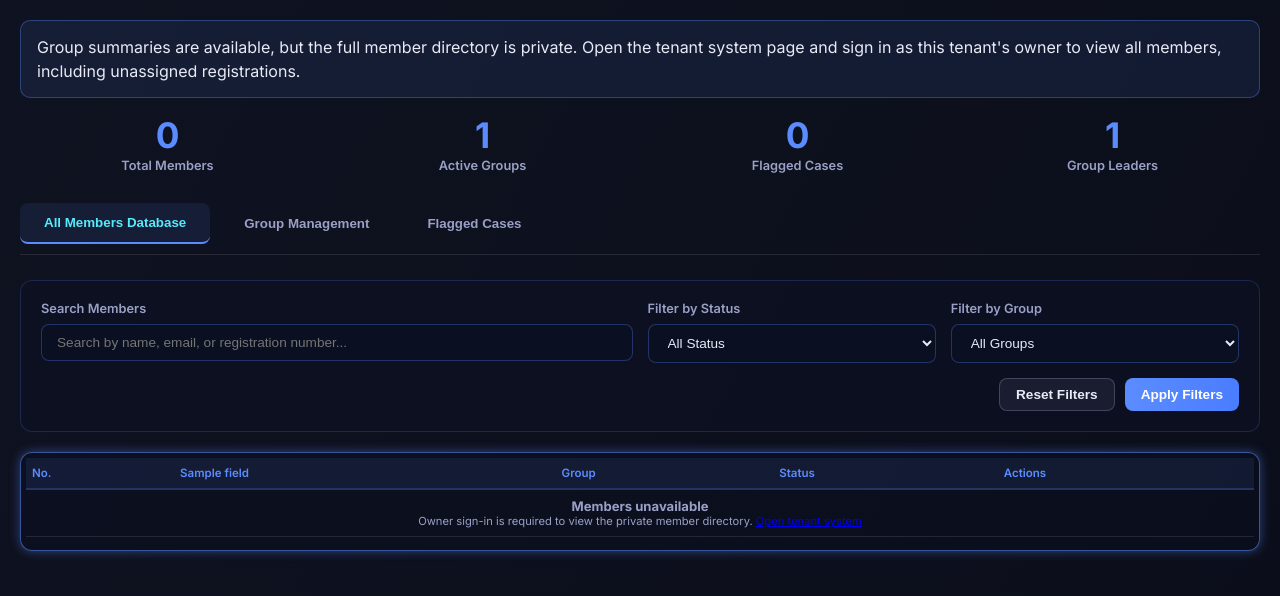
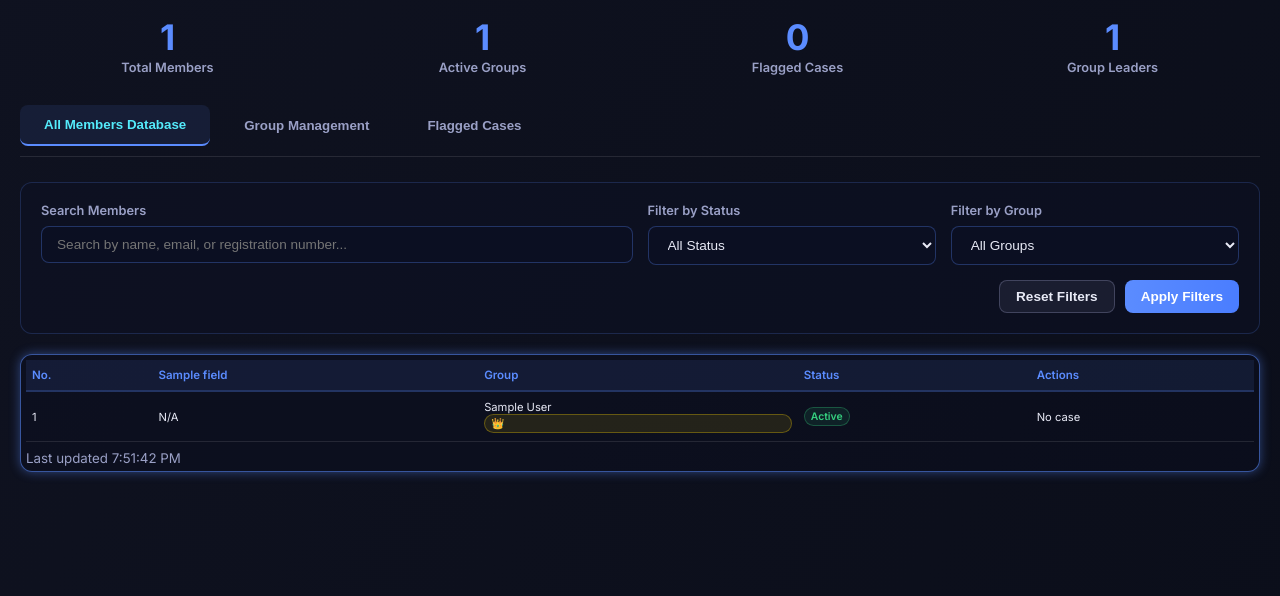
Before and after one commit to malocollective5core18-hue/uni-cot, a Django app: page /groups/ in a window 1280 px wide. Shown: the part 95-691 px from the top of the page. Run offline with Django 5.2, Linux system fonts and the light colour scheme; tables that the repository leaves empty hold one stand-in row (values such as "Sample post"); parts of the project's set-up code (start-up, migrations or seed data) failed here and were passed over.

Commit message:
[P0-1] expose grouped members on public page

```diff
--- a/mysite/core/views.py
+++ b/mysite/core/views.py
@@ -1624,7 +1624,10 @@ def api_groups(request, *args, **kwargs):
                     legacy_users = (
                         _scope_users_queryset(request)
                         .filter(group_name__in=list(names_to_ids.keys()), is_active=True)
-                        .only('id', 'group_name')
+                        .only(
+                            'id', 'full_name', 'registration_number', 'phone',
+                            'group_name', 'case_info', 'status',
+                        )
                         .order_by('group_name', 'id')
                     )
                     for user in legacy_users:
@@ -1639,24 +1642,34 @@ def api_groups(request, *args, **kwargs):
                             'joined_at': None,
                         })
 
-                # The public groups screen may show names for members already
-                # exposed by that group, but never the protected user-directory
-                # fields (email, phone, or registration number). One bulk
-                # lookup prevents an N+1 query per group member.
+                # The groups page is a public, tenant-scoped directory of
+                # members assigned to a group. Keep unassigned users private,
+                # but include the public contact/details needed by fellow
+                # members. One bulk lookup prevents an N+1 query per member.
                 member_ids = {
                     entry['user_id']
                     for entries in members_by_group.values()
                     for entry in entries
                 }
                 display_names = {
-                    user.id: user.full_name
+                    user.id: user
                     for user in _scope_users_queryset(request)
                     .filter(id__in=member_ids, is_active=True)
-                    .only('id', 'full_name')
+                    .only(
+                        'id', 'full_name', 'registration_number', 'phone',
+                        'group_name', 'case_info', 'status',
+                    )
                 }
                 for entries in members_by_group.values():
                     for entry in entries:
-                        entry['display_name'] = display_names.get(entry['user_id'], 'Member')
+                        user = display_names.get(entry['user_id'])
+                        entry['display_name'] = getattr(user, 'full_name', None) or 'Member'
+                        entry['full_name'] = entry['display_name']
+                        entry['registration_number'] = getattr(user, 'registration_number', '') or ''
+                        entry['phone'] = getattr(user, 'phone', '') or ''
+                        entry['group_name'] = getattr(user, 'group_name', '') or ''
+                        entry['case_info'] = getattr(user, 'case_info', '') or ''
+                        entry['status'] = getattr(user, 'status', 'active') or 'active'
 
             data = [
                 _serialize_group(
--- a/templates/groups.html
+++ b/templates/groups.html
@@ -1162,12 +1162,6 @@
 
     <!-- Main Content -->
     <div class="main-container">
-        {% if not owner_directory_access %}
-        <div id="ownerDirectoryNotice" role="status" style="margin-bottom:20px; padding:14px 16px; border:1px solid rgba(91,140,255,.35); border-radius:10px; background:rgba(91,140,255,.10); color:var(--text); line-height:1.5;">
-            Group summaries are available, but the full member directory is private. Open the tenant system page and sign in as this tenant's owner to view all members, including unassigned registrations.
-            {% if tenant_base_path %}<a href="{{ tenant_base_path }}/system/" style="color:#8eb0ff; font-weight:700;">Open tenant system</a>{% endif %}
-        </div>
-        {% endif %}
         <!-- Stats Overview -->
         <div class="stats-container">
             <div class="stat-item">
@@ -1419,8 +1413,8 @@
         const INDEX_URL = TENANT_BASE_PATH ? `${TENANT_BASE_PATH}/system/` : "/system/";
         const API_BASE_URL = TENANT_BASE_PATH ? `${TENANT_BASE_PATH}/api` : '/api';
         const OWNER_DIRECTORY_ACCESS = {{ owner_directory_access|yesno:"true,false" }};
-        let membersLoadState = OWNER_DIRECTORY_ACCESS ? 'loading' : 'error';
-        let membersLoadError = OWNER_DIRECTORY_ACCESS ? null : { status: 403 };
+        let membersLoadState = 'loading';
+        let membersLoadError = null;
         let membersLastUpdatedAt = null;
 
         function setMembersLoadState(state, error = null) {
@@ -1429,10 +1423,6 @@
             const hint = document.getElementById('membersLastUpdated');
             if (hint && membersLastUpdatedAt) hint.textContent = `Last updated ${membersLastUpdatedAt.toLocaleTimeString()}`;
             loadMembersTable();
-        }
-
-        function membersSystemLink() {
-            return INDEX_URL ? `<a href="${INDEX_URL}">Open tenant system</a>` : '';
         }
 
         function publishTenantMutation(path) {
@@ -1936,9 +1926,7 @@
 
         function explainMemberAccessError(error) {
             const status = Number(error?.status || 0);
-            if (status === 401 || status === 403) {
-                return `Owner sign-in is required to view the private member directory. ${membersSystemLink()}`;
-            }
+            if (status === 401 || status === 403) return 'Members are unavailable on this page.';
             if (status === 429) {
                 return 'Too many requests, retrying shortly.';
             }
@@ -1992,6 +1980,9 @@
                         placeholder: field.placeholder || '',
                         options: field.options || ''
                     }));
+                    if (!OWNER_DIRECTORY_ACCESS) {
+                        dataFramework = dataFramework.filter(field => !['email', 'email_address'].includes(String(field.key || '').toLowerCase()));
+                    }
                 } else {
                     dataFramework = defaultFramework;
                     if (frameworkResult.status === 'rejected') {
@@ -2014,7 +2005,7 @@
                     membersLastUpdatedAt = new Date();
                     setMembersLoadState(members.length ? 'data' : 'empty');
                     console.log('Loaded members from database:', members.length);
-                } else {
+                } else if (OWNER_DIRECTORY_ACCESS) {
                     const error = usersResult.reason;
                     const accessError = error || (usersResult.value?.accessDenied ? { status: 403 } : null);
                     setMembersLoadState('error', accessError || { status: 500 });
@@ -2025,17 +2016,28 @@
                 if (groupsResult.status === 'fulfilled' && groupsResult.value.success) {
                     const rawGroups = groupsResult.value.data || [];
                     groupMemberDetails = new Map();
+                    const publicMembers = [];
                     groups = rawGroups.map((group) => {
                         const membersData = Array.isArray(group.members) ? group.members : [];
                         membersData.forEach((member) => {
                             const memberId = Number(member.user_id);
                             if (!Number.isFinite(memberId) || !member.display_name) return;
-                            groupMemberDetails.set(memberId, {
+                            const publicMember = {
                                 id: memberId,
                                 full_name: member.display_name,
-                                status: 'active',
+                                registration_number: member.registration_number || '',
+                                phone: member.phone || '',
+                                email: '',
+                                group: member.group_name || group.group_name || '',
+                                group_name: member.group_name || group.group_name || '',
+                                case_info: member.case_info || '',
+                                status: member.status || 'active',
                                 public_group_member: true,
-                            });
+                            };
+                            groupMemberDetails.set(memberId, publicMember);
+                            if (!OWNER_DIRECTORY_ACCESS && !publicMembers.some(item => item.id === memberId)) {
+                                publicMembers.push(publicMember);
+                            }
                         });
                         const leaderMember = membersData.find(m => m.is_leader === true);
                         const groupData = {
@@ -2050,6 +2052,12 @@
 
                         return groupData;
                     });
+                    if (!OWNER_DIRECTORY_ACCESS) {
+                        members = publicMembers;
+                        membersLastUpdatedAt = new Date();
+                        setMembersLoadState(members.length ? 'data' : 'empty');
+                        console.log('Loaded public group members from database:', members.length);
+                    }
                     console.log('Loaded groups from database:', groups.length);
                 } else {
                     groups = [];
@@ -2270,7 +2278,7 @@
             if (membersLoadState === 'error') {
                 const status = Number(membersLoadError?.status || 0);
                 const message = status === 403 || status === 401
-                    ? `Owner sign-in is required to view the private member directory. ${membersSystemLink()}`
+                        ? 'Members are unavailable on this page.'
                     : status === 429
                         ? 'Too many requests, retrying shortly.'
                         : 'Could not load members, retry.';
@@ -2293,7 +2301,7 @@
                                 ? 'No members match the current search or filters.'
                                 : (OWNER_DIRECTORY_ACCESS
                                     ? 'No members have been registered yet.'
-                                    : 'Owner sign-in is required to view the private member directory.')}</p>
+                                    : 'No members have been assigned to a group yet.')}</p>
                         </td>
                     </tr>
                 `;
@@ -2424,7 +2432,7 @@
 
                 // Get group leader info
                 const leaderName = getGroupLeaderName(group);
-                const leaderEmail = group.leader ? getMemberById(group.leader)?.email || 'N/A' : 'N/A';
+                const leaderPhone = group.leader ? getMemberById(group.leader)?.phone || 'Not provided' : 'Not provided';
 
                 // Get group members (first 5 for preview)
                 const previewMembers = group.members.slice(0, 5).map(memberId => {
@@ -2446,7 +2454,7 @@
                     <div class="leader-section">
                         <span class="leader-label">Group Leader:</span>
                         ${group.leader ?
-                            `<div class="leader-name">${leaderName} (${leaderEmail})</div>` :
+                            `<div class="leader-name">${leaderName} (${leaderPhone})</div>` :
                             `<div class="no-leader-indicator">⚠️ No leader assigned</div>`
                         }
                     </div>
@@ -2496,7 +2504,7 @@
             if (!group) return;
 
             const leaderName = getGroupLeaderName(group);
-            const leaderEmail = group.leader ? getMemberById(group.leader)?.email || 'N/A' : 'N/A';
+            const leaderPhone = group.leader ? getMemberById(group.leader)?.phone || 'Not provided' : 'Not provided';
 
             // Get all members with details
             const groupMembers = group.members.map(memberId => {
@@ -2528,7 +2536,7 @@
                             ${group.leader ?
                                 `<div style="display: flex; flex-direction: column;">
                                     <span class="leader-name">${leaderName}</span>
-                                    <span style="font-size: 0.8rem; color: var(--muted);">${leaderEmail}</span>
+                                    <span style="font-size: 0.8rem; color: var(--muted);">${leaderPhone}</span>
                                 </div>` :
                                 `<div class="no-leader-indicator">⚠️ No leader assigned</div>`
                             }
@@ -2544,7 +2552,8 @@
                                             ${member.status === 'flagged' ? ' ⚠️' : ''}
                                         </span>
                                         <span class="member-details">
-                                            ${member.registration_number} • ${member.email} • ${member.phone}
+                                            ${member.registration_number || 'No registration number'} • ${member.phone || 'Phone not provided'} • ${member.group_name || group.name}
+                                            ${member.case_info ? ` • Case: ${member.case_info}` : ''}
                                         </span>
                                     </div>
                                     <div class="member-actions">
@@ -2875,6 +2884,48 @@
         // Check for real-time updates
         function checkForUpdates() {
             return;
+        }
+
+        function applyPublicGroupsPayload(rawGroups) {
+            const publicMembers = [];
+            groupMemberDetails = new Map();
+            groups = (Array.isArray(rawGroups) ? rawGroups : []).map(group => {
+                const membersData = Array.isArray(group.members) ? group.members : [];
+                membersData.forEach(member => {
+                    const memberId = Number(member.user_id);
+                    if (!Number.isFinite(memberId) || !member.display_name) return;
+                    const publicMember = {
+                        id: memberId,
+                        full_name: member.display_name,
+                        registration_number: member.registration_number || '',
+                        phone: member.phone || '',
+                        email: '',
+                        group: member.group_name || group.group_name || '',
+                        group_name: member.group_name || group.group_name || '',
+                        case_info: member.case_info || '',
+                        status: member.status || 'active',
+                        public_group_member: true,
+                    };
+                    groupMemberDetails.set(memberId, publicMember);
+                    if (!publicMembers.some(item => item.id === memberId)) publicMembers.push(publicMember);
+                });
+                return {
+                    id: Number(group.id), name: group.group_name || `Group ${group.id}`,
+                    group_name: group.group_name || `Group ${group.id}`,
+                    size: group.max_members || 0,
+                    current_members: Number(group.current_members) || membersData.length,
+                    leader: (membersData.find(m => m.is_leader === true)?.user_id) || group.leader_id || null,
+                    members: membersData.map(member => Number(member.user_id)),
+                };
+            });
+            members = publicMembers;
+            membersLastUpdatedAt = new Date();
+            setMembersLoadState(members.length ? 'data' : 'empty');
+            flaggedMembers = members.filter(member => member.status === 'flagged');
+            updateFlaggedCount();
+            updateStats();
+            initializeFilters();
+            loadGroupsDisplay();
         }
 
         // Show message
@@ -2941,6 +2992,22 @@
         // Check for newly registered users from database and update tables dynamically
         async function checkForNewRegistrations() {
             console.log('Checking for new registrations from database...');
+
+            if (!OWNER_DIRECTORY_ACCESS) {
+                try {
+                    const response = await fetch('/api/groups/?include_members=1', {
+                        headers: registrationsEtags.groups ? { 'If-None-Match': registrationsEtags.groups } : {}
+                    });
+                    if (response.status === 304) return true;
+                    if (!response.ok) return true;
+                    registrationsEtags.groups = response.headers.get('ETag') || registrationsEtags.groups;
+                    const result = await response.json();
+                    if (result.success) applyPublicGroupsPayload(result.data);
+                } catch (error) {
+                    console.warn('Could not check public group members:', error);
+                }
+                return true;
+            }
 
             // Check if data framework has been updated
             try {
```
Also changed, not shown: docs/REMEDIATION_LOG.md (+8 -0 lines), mysite/core/tests.py (+8 -6 lines).
